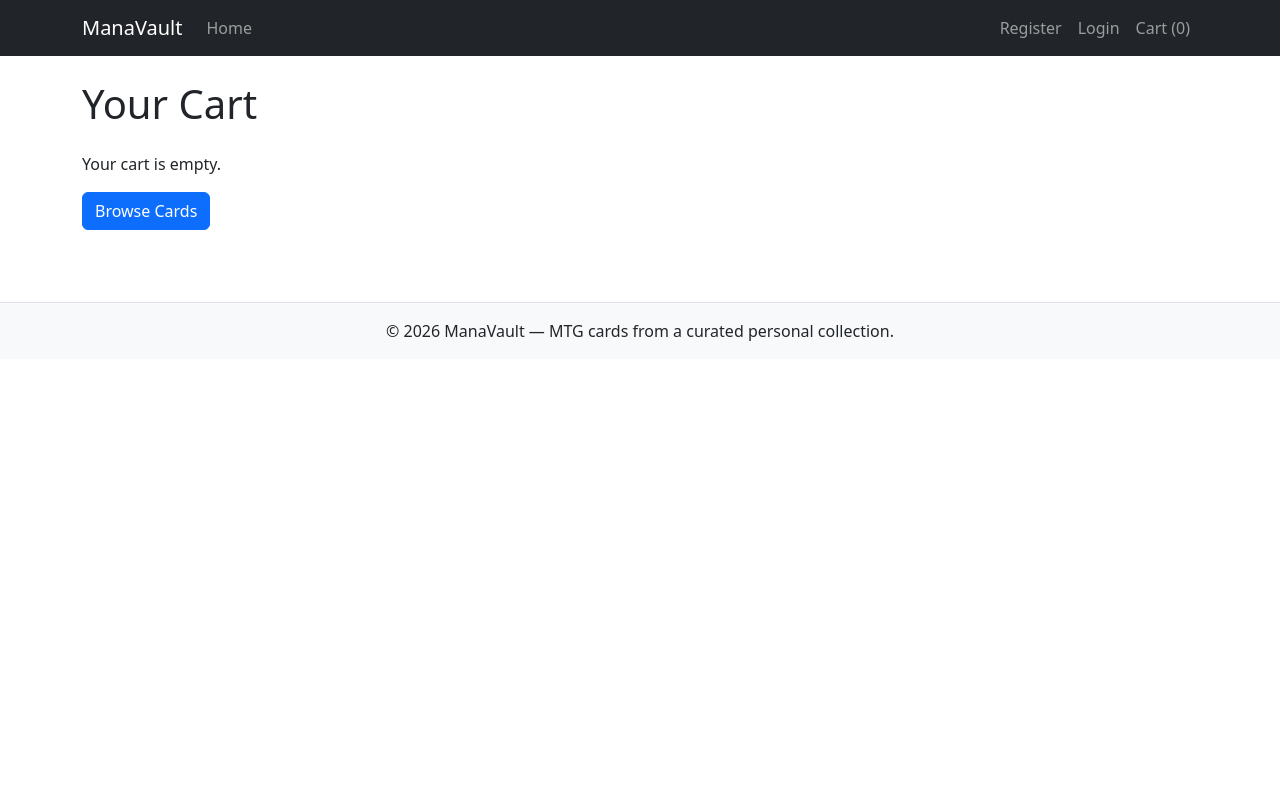
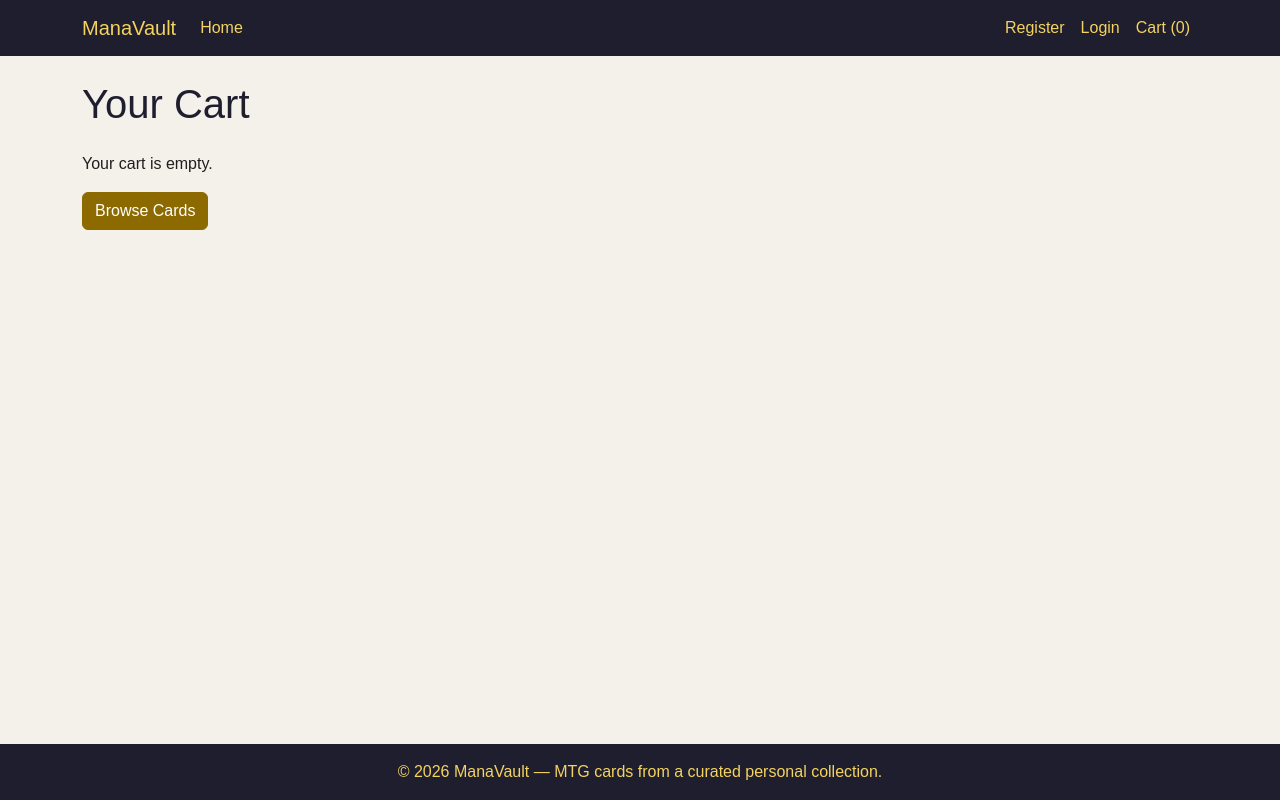
Before and after one commit to Dmolloy/manaVault, a Django app: page /cart/ in a window 1280 px wide. Run offline with Django 5.2, Linux system fonts and the light colour scheme.

Commit message:
add css to site

```diff
--- /dev/null
+++ b/static/css/base.css
@@ -0,0 +1,95 @@
+/* General layout */
+body {
+    min-height: 100vh;
+    display: flex;
+    flex-direction: column;
+    background-color: #f4f1ea;
+    color: #1f1f1f;
+    font-family: Arial, sans-serif;
+}
+
+main {
+    flex: 1;
+}
+
+/* Navbar */
+.navbar {
+    background-color: #1e1e2f !important;
+}
+
+.navbar-brand,
+.navbar .nav-link {
+    color: #f4d35e !important;
+    font-weight: 500;
+}
+
+.navbar .nav-link:hover,
+.navbar-brand:hover {
+    color: #ffffff !important;
+}
+
+/* Footer */
+footer {
+    background-color: #1e1e2f;
+    color: #f4d35e;
+}
+
+/* Cards */
+.card {
+    border: none;
+    border-radius: 12px;
+    overflow: hidden;
+    transition: transform 0.15s ease, box-shadow 0.15s ease;
+}
+
+.card:hover {
+    transform: translateY(-4px);
+    box-shadow: 0 8px 20px rgba(0,0,0,0.15);
+}
+
+.card-title a {
+    color: #1e1e2f;
+    font-weight: 600;
+}
+
+.card-title a:hover {
+    color: #c18c00;
+}
+
+/* Buttons */
+.btn-primary {
+    background-color: #8c6a00;
+    border-color: #8c6a00;
+}
+
+.btn-primary:hover {
+    background-color: #6f5400;
+    border-color: #6f5400;
+}
+
+.btn-outline-secondary {
+    border-color: #1e1e2f;
+    color: #1e1e2f;
+}
+
+.btn-outline-secondary:hover {
+    background-color: #1e1e2f;
+    color: white;
+}
+
+/* Alerts */
+.alert-success {
+    background-color: #dff3e3;
+    color: #1f5130;
+    border: 1px solid #b7dfc0;
+}
+
+.alert-danger {
+    background-color: #f8d7da;
+    color: #842029;
+}
+
+/* Headings */
+h1, h2, h3, h4, h5 {
+    color: #1e1e2f;
+}
--- a/templates/includes/footer.html
+++ b/templates/includes/footer.html
@@ -1,5 +1,7 @@
-<footer class="bg-light border-top mt-5 py-3">
+<footer class="mt-5 py-3">
     <div class="container text-center">
-        <p class="mb-0">© 2026 ManaVault — MTG cards from a curated personal collection.</p>
+        <p class="mb-0">
+            © 2026 ManaVault — MTG cards from a curated personal collection.
+        </p>
     </div>
 </footer>
```
Also changed, not shown: db.sqlite3.
